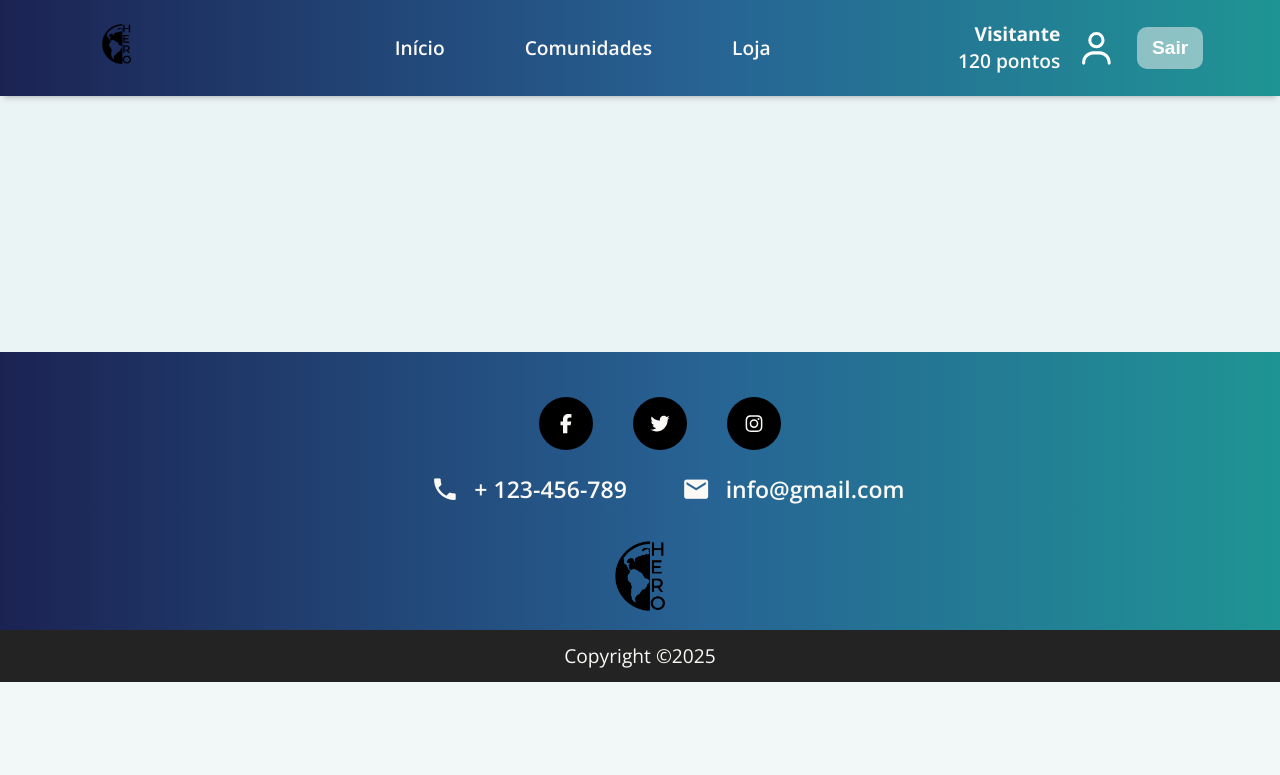
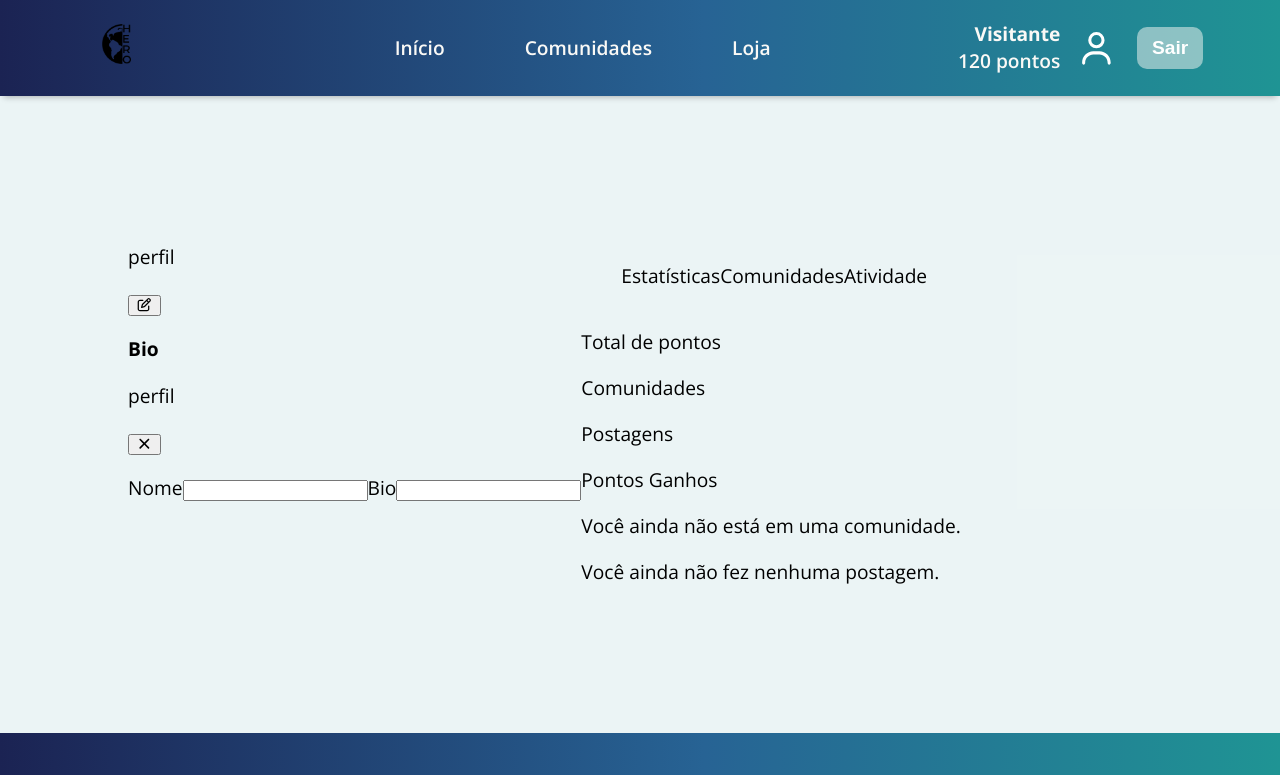
Before and after one commit to HERO-Helping-Everyone-Rewarding-Others/front, a Vue app in the folder hero/: page /profile in a window 1280 px wide. Shown: the top 775 px of the page. Built offline with nearby package versions, Linux system fonts and the light colour scheme.

Commit message:
comentarios para o template da pagina ProfilePage ser concluido

```diff
--- a/hero/src/main.js
+++ b/hero/src/main.js
@@ -5,10 +5,10 @@ import './assets/main.css';
 
 import { library } from '@fortawesome/fontawesome-svg-core'
 import { faTwitter, faFacebookF, faInstagram } from '@fortawesome/free-brands-svg-icons'
-import { faHeart as fasHeart, faLink, faShareNodes } from '@fortawesome/free-solid-svg-icons';
-import { faHeart as farHeart, faComment, faStar, faUser } from '@fortawesome/free-regular-svg-icons';
+import { faHeart as fasHeart, faLink, faShareNodes, faXmark } from '@fortawesome/free-solid-svg-icons';
+import { faHeart as farHeart, faComment, faStar, faUser, faPenToSquare } from '@fortawesome/free-regular-svg-icons';
 import { FontAwesomeIcon } from '@fortawesome/vue-fontawesome'
-library.add(faTwitter, faFacebookF, faInstagram, fasHeart, farHeart, faComment, faLink, faShareNodes, faStar, faUser)
+library.add(faTwitter, faFacebookF, faInstagram, fasHeart, farHeart, faComment, faLink, faShareNodes, faStar, faUser, faPenToSquare, faXmark)
 
 
 const app = createApp(App)
--- a/hero/src/pages/ProfilePage.vue
+++ b/hero/src/pages/ProfilePage.vue
@@ -3,9 +3,162 @@
 
 <template>
 <section>
+    <div class="geral"> <!--tambem so pro css-->
+
+    <!-- div geral da class de perfil, nada a ser feito, apenas pro css -->
+   <div class="perfil-user">
+     <!-- div que deve aparecer de primeira -->
     <div class="perfil">
+        <div>
+            <p>
+                perfil
+            </p>
+            <p>
+                <!-- botao q faz mudar para a div de edição -->
+                <button><font-awesome-icon :icon="['far', 'pen-to-square']" /></button>
+            </p>
+        </div>
+        <div>
+            <!-- img perfil -->
+             <!-- nome user -->
+              <!-- email user -->
+               <!-- pontos -->
+        </div>
+        <div>
+            <p><strong>Bio</strong></p>
+            <!-- adicionar biografia caso nao tenha
+             ou
+             a biografia q a pessoa colou -->
+        </div>
+    </div>
+
+
+    <!-- div que deve aparecer caso o botao de ediçao seja clicado -->
+    <div class="perfil-edição">
+        <div>
+            <p>
+                perfil
+            </p>
+            <p>
+                <!-- botao q faz mudar para a div de inicio -->
+                <button><font-awesome-icon :icon="['fas', 'xmark']" /></button>
+            </p>
+        </div>
+        <div>
+            <!-- img perfil -->
+
+             <label for="nome">Nome</label>
+             <input type="text">
+              <!-- caixa para mudar o nome do usuario, dentro da caixa deve ter o nome original -->
+
+              <label for="biografia">Bio</label>
+             <input type="text">
+               <!-- mesmo estilo da caixa do nome mas agora com a biografia -->
+        </div>
+        <div>
+     </div>
+    </div>
+   </div>
+
+<div class="conteudo-user"> <!--so css dnv-->
+
+    <div class="user-bar">
+        <!-- dentro das li's ta a tag p, mas pode mudar se precisar, pq elas vao servir como "liks", ai tu da uma olhada no figma pra entender melhor -->
+        <ul>
+            <li>
+                <p>Estatísticas</p>
+                <!-- se o user nao tiver nada, aparece 0 nos ngc -->
+            </li>
+            <li>
+                <p>Comunidades</p>
+                <!-- aqui se o user nao estiver em uma cominudade aparece Você ainda não está em uma comunidade. -->
+            </li>
+            <li>
+                <p>Atividade</p>
+                <!-- mesma coisa, mas ai aparece Você ainda não fez nenhuma postagem. -->
+            </li>
+        </ul>
+    </div>
+
+    <!-- agora, conforme o user clica em uma opção dos itens da lista, aparece uma div (no item da comunidades e atividades, segue o plano, se nao tiver nada aparece as mensagens dos comentarios acima) -->
+
+
+    <!-- div das estatisticas -->
+    <div>
+        <div>
+            <p>
+                <!-- pontos do user -->
+            </p>
+            <p>
+                Total de pontos
+            </p>
+        </div>
+        <div>
+            <p>
+                <!-- numero de comunidades que o usuario esta -->
+            </p>
+            <p>
+                Comunidades
+            </p>
+        </div>
+        <div>
+            <p>
+                <!-- numero de postagens do usuario -->
+            </p>
+            <p>
+                Postagens
+            </p>
+        </div>
+        <div>
+            <p>
+                <!-- se conseguir fazer, total de pontos ganhos, contando ate os que ja foram gastos -->
+            </p>
+            <p>
+                Pontos Ganhos
+            </p>
+        </div>
+    </div>
+
+    <!-- div das comunidades -->
+     <div>
+        <div> <!-- <---- div q deve aparecer para cada comunidade-->
+            <!-- aqui tem q aparecer as comunidades q o usuario esta, nessa ordem
+
+        nome da comunidade
+        bio da comunidade
+        quant de membros
+
+        vai aparecer uma div para cada comunidade, dentro da div que guarda todas
+     -->
+        </div>
+        <div> <!--div para caso nao tenha comunidade, ainda dentro da principal-->
+            <p>
+               Você ainda não está em uma comunidade.
+            </p>
+        </div>
+     </div>
+
+     <!-- div para postagens -->
+      <div>
+        <div> <!-- <---- div q deve aparecer para cada postagem-->
+            <!-- mesma coisa q na div de comunidades, mas com essas informaçoes
+
+            oq foi escrito
+            data da publicação
+            numero de curtidas
+            numero de comentarios-->
+        </div>
+        <div> <!--div para caso nao tenha postagem, ainda dentro da principal-->
+            <p>
+                Você ainda não fez nenhuma postagem.
+            </p>
+        </div>
+      </div>
 
     </div>
+</div>
+
+<!--ta tudo bem cru de css e conteudo, mas é so coloca as info nos lugares certos de acordo com os comentarios e ir seguindo o figma q vai dar certo :) -->
 </section>
 </template>
 
@@ -13,4 +166,11 @@
 section {
     padding: 10vw;
 }
+.user-bar ul {
+    display: flex;
+    list-style: none;
+}
+.geral {
+    display: flex;
+}
 </style>
```
